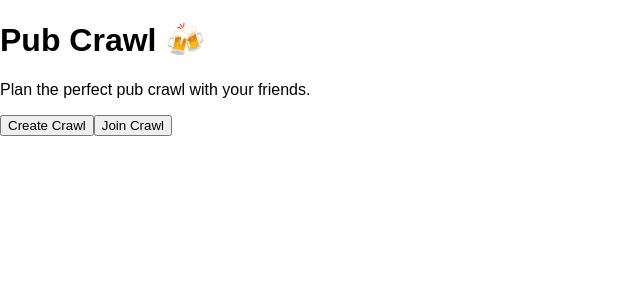
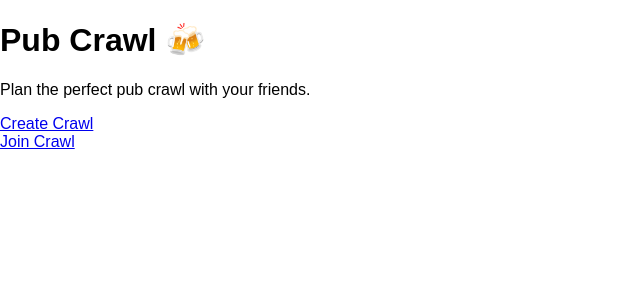
Before and after one commit to Swan-17/Pub-Crawl, a React (Vite) app: page / in a window 1280 px wide. Shown: the top 300 px of the page, without its empty margins (0-640 px from the left). Built offline with nearby package versions, Linux system fonts and the light colour scheme.

Commit message:
Add page navigation

```diff
--- a/src/pages/CreateCrawl.tsx
+++ b/src/pages/CreateCrawl.tsx
@@ -1,3 +1,5 @@
+import { Link } from 'react-router-dom'
+
 function CreateCrawl() {
   return (
     <div>
@@ -6,6 +8,10 @@ function CreateCrawl() {
       <p>
         Build your perfect pub route.
       </p>
+
+      <Link to="/">
+        Back Home
+      </Link>
     </div>
   )
 }
--- a/src/pages/Home.tsx
+++ b/src/pages/Home.tsx
@@ -1,3 +1,5 @@
+import { Link } from 'react-router-dom'
+
 function Home() {
   return (
     <div>
@@ -7,13 +9,15 @@ function Home() {
         Plan the perfect pub crawl with your friends.
       </p>
 
-      <button>
+      <Link to="/create">
         Create Crawl
-      </button>
+      </Link>
 
-      <button>
+      <br />
+
+      <Link to="/join">
         Join Crawl
-      </button>
+      </Link>
     </div>
   )
 }
--- a/src/pages/JoinCrawl.tsx
+++ b/src/pages/JoinCrawl.tsx
@@ -1,11 +1,17 @@
+import { Link } from 'react-router-dom'
+
 function JoinCrawl() {
   return (
     <div>
       <h1>Join Crawl 🔑</h1>
 
       <p>
-        Enter your crawl code to join your friends.
+        Enter your crawl code to join your friends. with test
       </p>
+
+      <Link to="/">
+        Back Home
+      </Link>
     </div>
   )
 }
```
